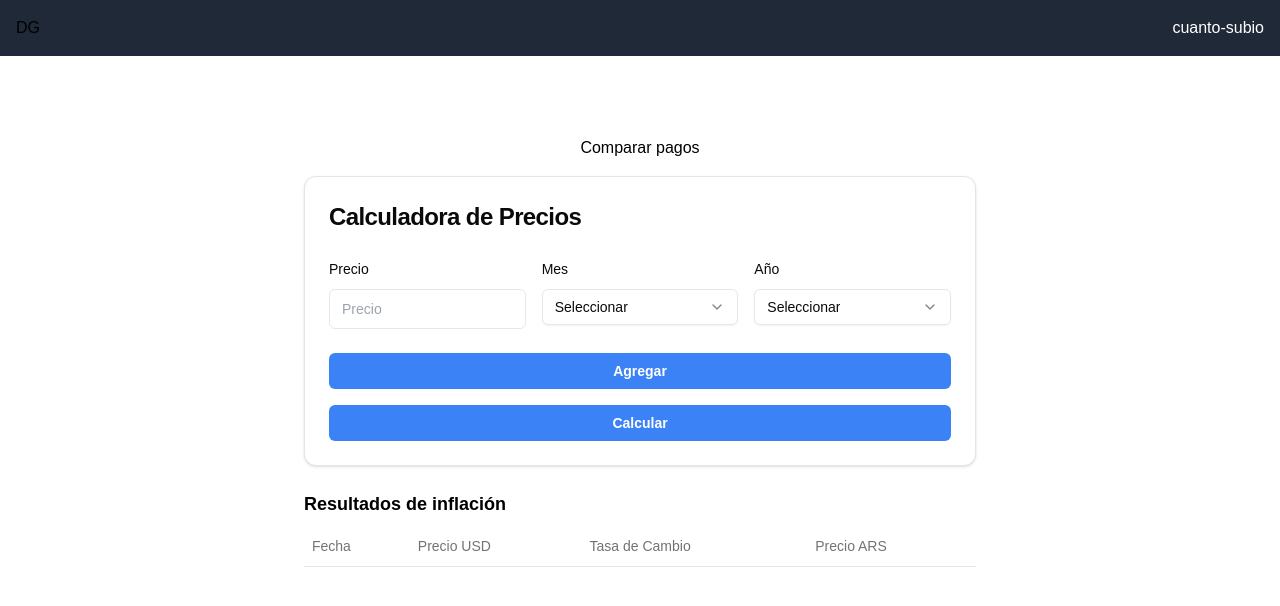
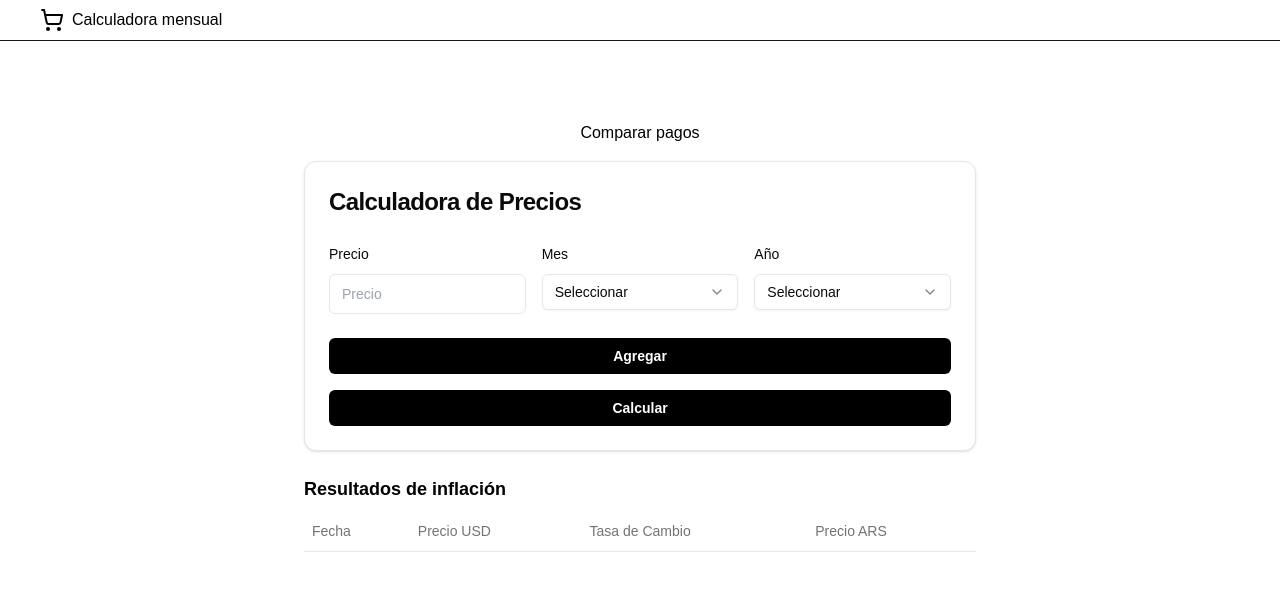
Before and after one commit to dylangavilan/cuanto-gano, a Next.js app: page /cuanto-subio in a window 1280 px wide. Shown: the top 606 px of the page. Built offline with nearby package versions, Linux system fonts and the light colour scheme.

Commit message:
changes ui

```diff
--- a/app/page.tsx
+++ b/app/page.tsx
@@ -10,7 +10,7 @@ export default async function Home() {
   return (
     <>
     <DolarProvider data={dolars}>
-      <div className="items-center justify-items-center max-w-screen-lg min-h-screen p-8 pb-20 sm:p-20 flex flex-col gap-4">
+      <div className="flex flex-col max-w-screen-md mx-auto gap-4 p-20">
         <Suspense fallback={<div>Loading...</div>}>
           <h1 className='text-center text-2xl'>Cuanto gano este mes¿?</h1>
           <Calculator />
--- a/components/calculator.tsx
+++ b/components/calculator.tsx
@@ -46,7 +46,7 @@ const Calculator = () => {
 
 
   return (
-    <div className='flex flex-col gap-2'>
+    <div className='flex flex-col gap-2 max-w-96 justify-center mx-auto'>
       <div className='flex gap-2'>
         <Options options={fromOptions} value={from} handleOptionChange={setFrom}/>
         <Button onClick={() => {swapOptions(); setValue(0)}} size='small' variant='secondary'> <ArrowRightLeft className='h-4 w-4'/> </Button>
@@ -54,7 +54,7 @@ const Calculator = () => {
       </div>
       <div className='flex flex-col gap-2'>
         <Input placeholder='Cuanto cobraste?' type='number' onChange={handleChange} value={input}/>
-        <Button onClick={handleClick} size='small'>Calculate</Button>
+        <Button onClick={handleClick} variant='primary' size='small'>Calculate</Button>
         <CalculatorResult result={value} lastSalary={salaryLastMonth} currency={toOptions[0]?.moneda} percentaje={percentaje} />
       </div>
     </div>
--- a/components/dolar-card.tsx
+++ b/components/dolar-card.tsx
@@ -12,13 +12,16 @@ const Item = ({ title, value }: { title:string, value:number }) => {
 
 function Card({ nombre, venta, compra }: Dolar ) {
   return (
-    <div className='flex flex-col lg:flex-row gap-1.5  lg:w-64 justify-between border border-solid border-gray-500 rounded-md px-6 py-2'>
+    <div className='flex flex-col lg:flex-row gap-1.5
+    bg-gray-100
+        justify-between border border-solid
+        border-gray-500 rounded-md px-6 py-2'>
         <div>
             <h2>{shortName(nombre)}</h2>
         </div>
         <div className='flex flex-row gap-2'>
+            <Item title='Compra' value={compra} />
             <Item title='Venta' value={venta} />
-            <Item title='Compra' value={compra} />
         </div>
     </div>
   )
--- a/components/navbar.tsx
+++ b/components/navbar.tsx
@@ -1,13 +1,15 @@
 import React from 'react';
 import Link from 'next/link';
-
+import { ShoppingCart } from 'lucide-react';
 const Navbar = (): JSX.Element => {
     return (
-        <nav className="bg-gray-800 p-4 flex justify-between">
-            <h1>DG</h1>
+        <nav className="border-b items-center border-b-zinc-900  px-10 py-2 flex justify-between">
             <ul className="flex justify-around list-none m-0 p-0">
-                <li className="text-white">
-                    <Link href="/cuanto-subio">cuanto-subio</Link>
+                <li className="text-black hover:opacity-90">
+                    <Link href="/cuanto-subio" className='flex gap-2'>
+                    <ShoppingCart />
+                     Calculadora mensual
+                    </Link>
                 </li>
             </ul>
         </nav>
--- a/components/ui/button.tsx
+++ b/components/ui/button.tsx
@@ -6,8 +6,9 @@ const buttonStyles = cva(
     {
         variants: {
             variant: {
-                primary: 'bg-blue-500 text-white hover:bg-blue-600',
-                secondary: 'bg-gray-500 text-white hover:bg-gray-600',
+                primary: 'bg-black text-white hover:opacity-90',
+                secondary: ' text-black hover:bg-gray-100',
+                outline: 'border rounded-md border-white text-white hover:bg-gray-100',
             },
             size: {
                 small: 'text-xs px-2 py-1',
--- a/package.json
+++ b/package.json
@@ -16,6 +16,7 @@
     "clsx": "^2.1.1",
     "lucide-react": "^0.462.0",
     "next": "15.0.3",
+    "pnpm": "^9.15.3",
     "react": "19.0.0-rc-66855b96-20241106",
     "react-dom": "19.0.0-rc-66855b96-20241106",
     "tailwind-merge": "^2.5.5",
```
Also changed, not shown: 1 other file (tests, documents, lock files or other folders).
